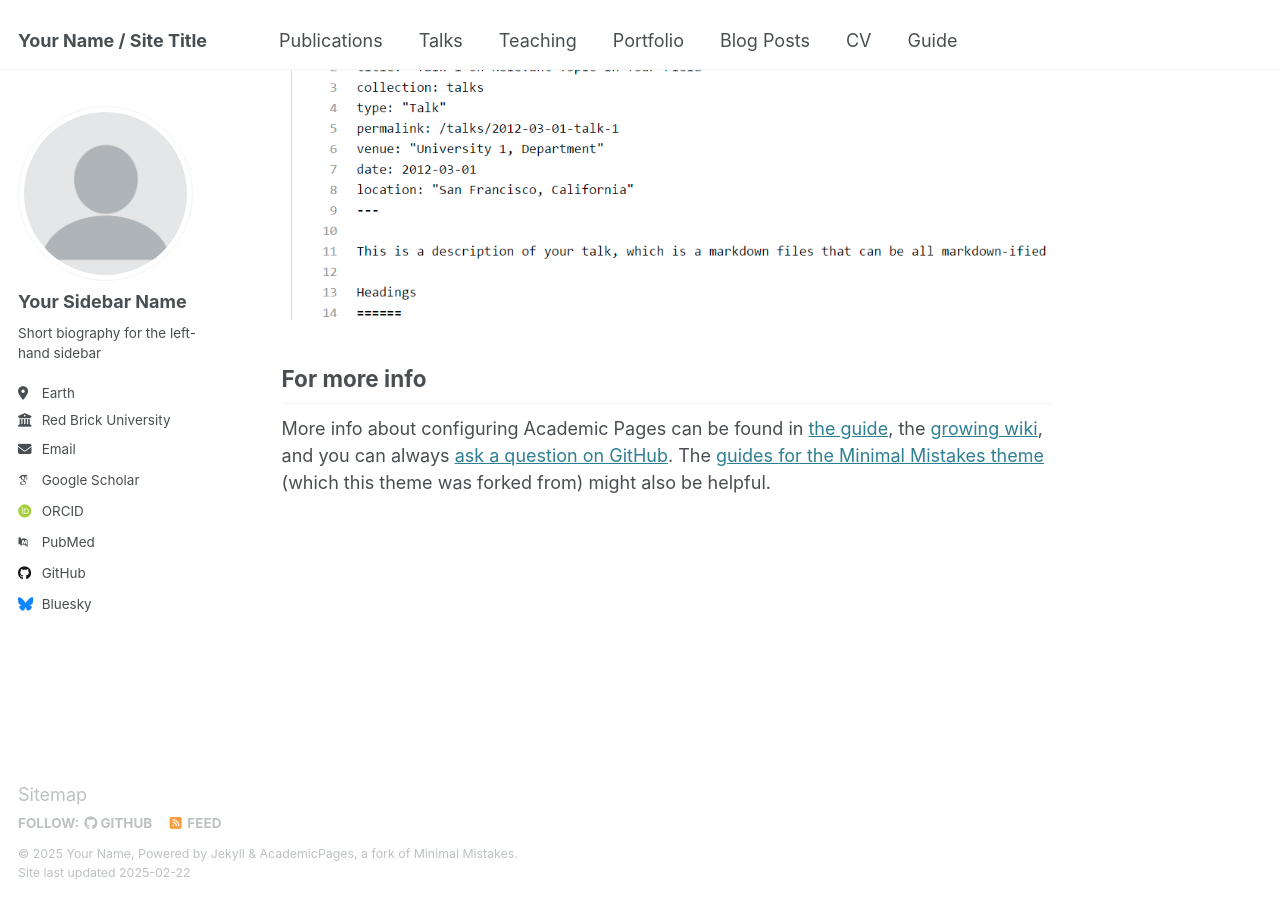
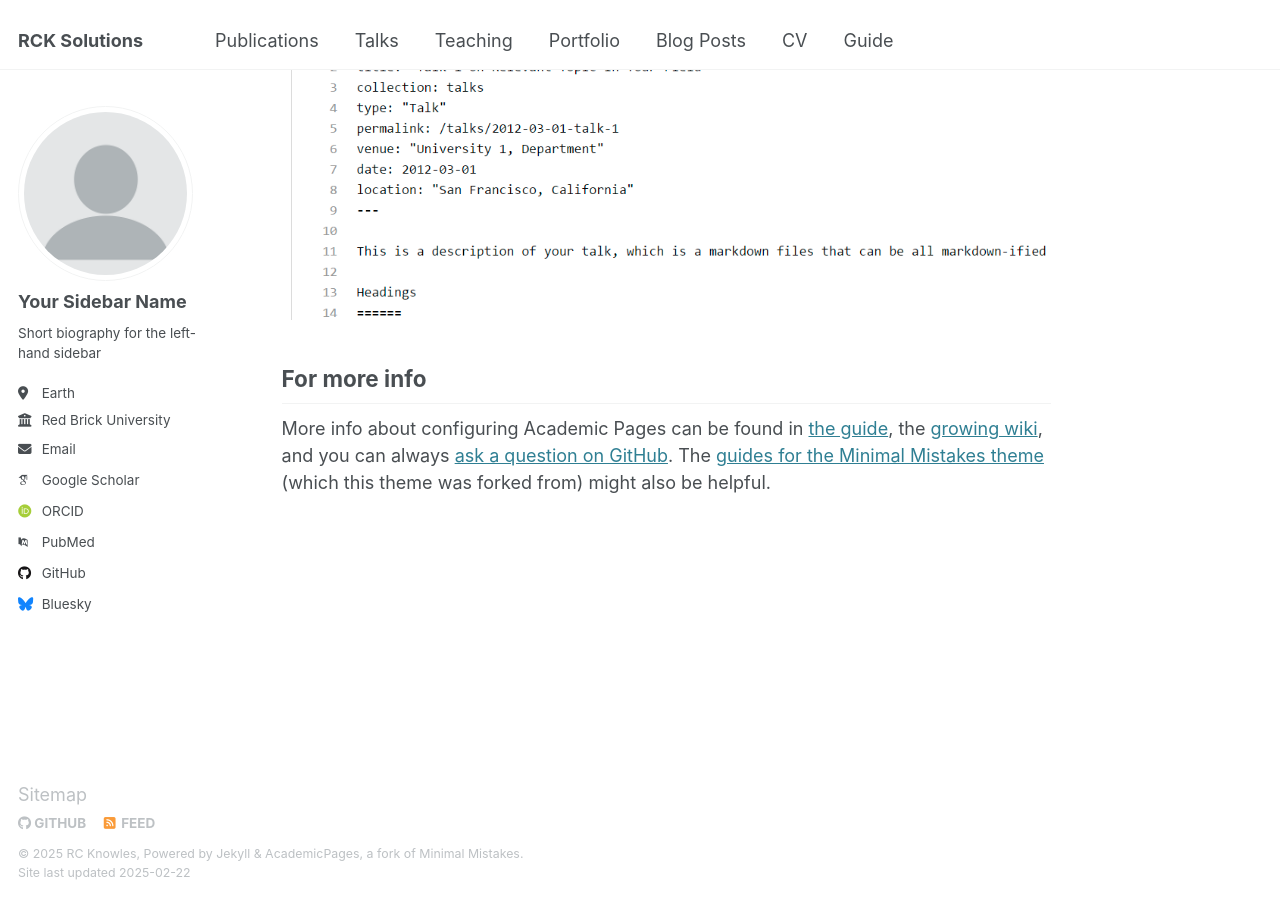
Before and after one commit to rcklearning/know-how, a Jekyll site: the page built from _pages/about.md, in a window 1280 px wide and 900 px high, scrolled down 2642 px. Built offline with Jekyll 4.4.1, drawn with Linux system fonts in a browser that asks for light colours; some web fonts are replaced.

Commit message:
22Feb2025

```diff
--- a/_config.yml
+++ b/_config.yml
@@ -7,15 +7,15 @@
 # server process.
 
 # Basic Site Settings
-locale                   : "en-US"
+locale                   : "en-UK"
 site_theme               : "default"
-title                    : "Your Name / Site Title"
+title                    : "RCK Solutions"
 title_separator          : "-"
-name                     : &name "Your Name"
-description              : &description "personal description"
-url                      : https://academicpages.github.io # the base hostname & protocol for your site e.g. "https://[your GitHub username].github.io"
+name                     : &name "RC Knowles"
+description              : &description "This is my personal blog and portfolio"
+url                      : https://rcksolutions.github.io # the base hostname & protocol for your site e.g. "https://[your GitHub username].github.io"
 baseurl                  : "" # the subpath of your site, e.g. "/blog"
-repository               : "academicpages/academicpages.github.io"
+repository               : "rcklearning/rcksolutions.github.io"
 
 # Site Author - The following control what appear as part of the author content on the side bar.
 #               If a field is blank the icon and link will not appear, otherwise it will be shown.
```
